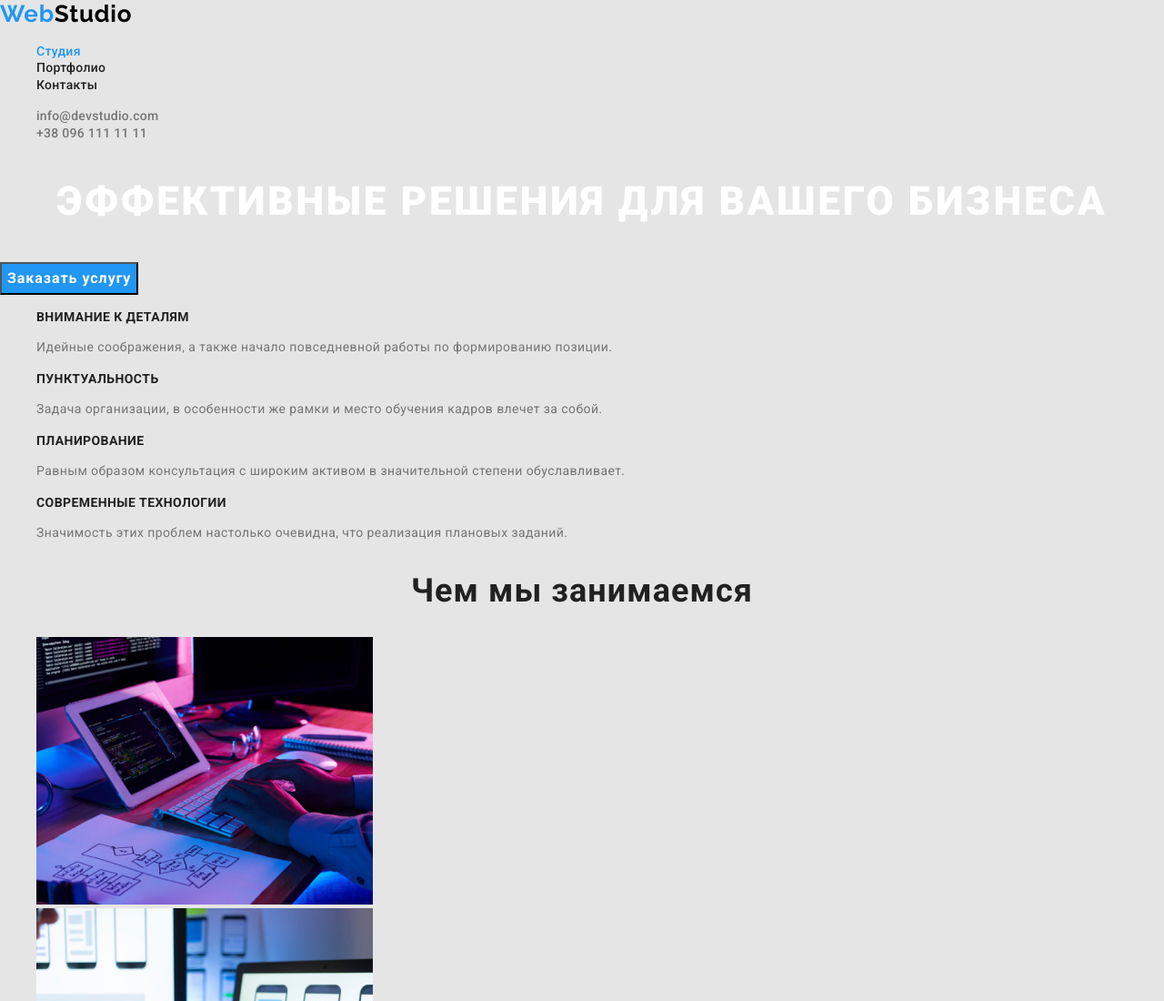
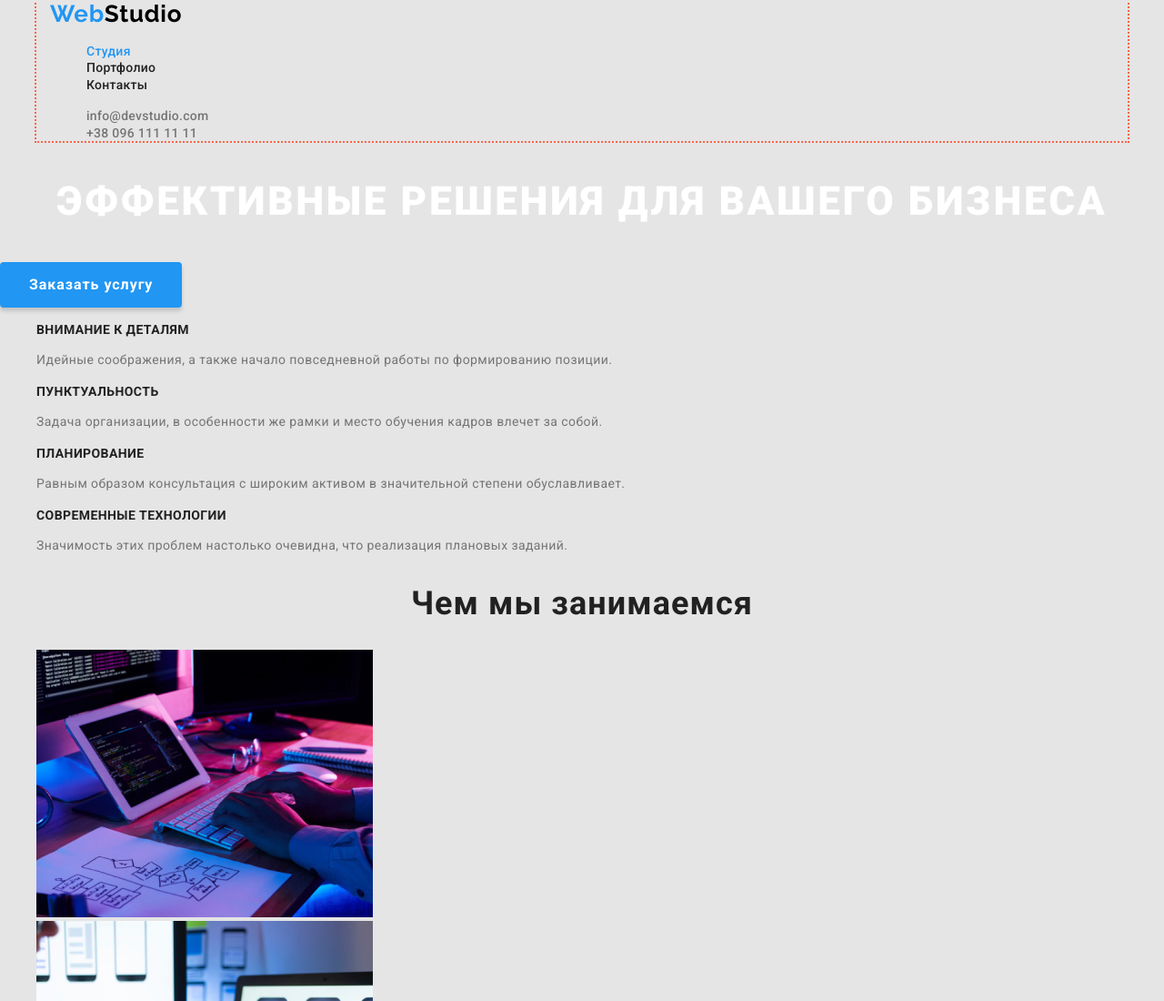
Before and after one commit to Nezvinskyi/goit-markup-hw-03, a plain HTML site: page index.html in a window 1280 px wide. Shown: the top 1100 px of the page at 91% size. Drawn offline with nearby package versions, Linux system fonts and the light colour scheme.

Commit message:
Adds style to button. Centers header.

```diff
--- a/css/styles.css
+++ b/css/styles.css
@@ -25,6 +25,15 @@ a {
 }
 address {
   font-style: normal;
+}
+
+.container {
+  margin-left: auto;
+  margin-right: auto;
+  width: 1200px;
+  padding-left: 15px;
+  padding-right: 15px;
+  outline: 2px dotted tomato;
 }
 /* =======HEADER========= */
 
@@ -71,12 +80,18 @@ address {
   font-weight: 700;
   font-size: 16px;
   line-height: 1.875;
-  display: flex;
+  display: inline-block;
+
   align-items: center;
   text-align: center;
   letter-spacing: 0.06em;
   background-color: var(--accent-color);
   color: #ffffff;
+  border-radius: 4px;
+  padding: 10px 32px;
+  min-width: 200px;
+  box-shadow: 0px 4px 4px rgba(0, 0, 0, 0.15);
+  border: transparent;
 }
 /* =======END HERO========== */
 
--- a/index.html
+++ b/index.html
@@ -17,6 +17,7 @@
   <body>
     <!--HEADER-->
     <header>
+      <div class="container">
         <nav class="navigation">
           <a
             class="logo"
@@ -52,6 +53,7 @@
             </li>
           </ul>
         </address>
+      </div>
     </header>
     <main>
       <!--HERO-->
```
Lines whose indentation alone changed are shown as unchanged.
